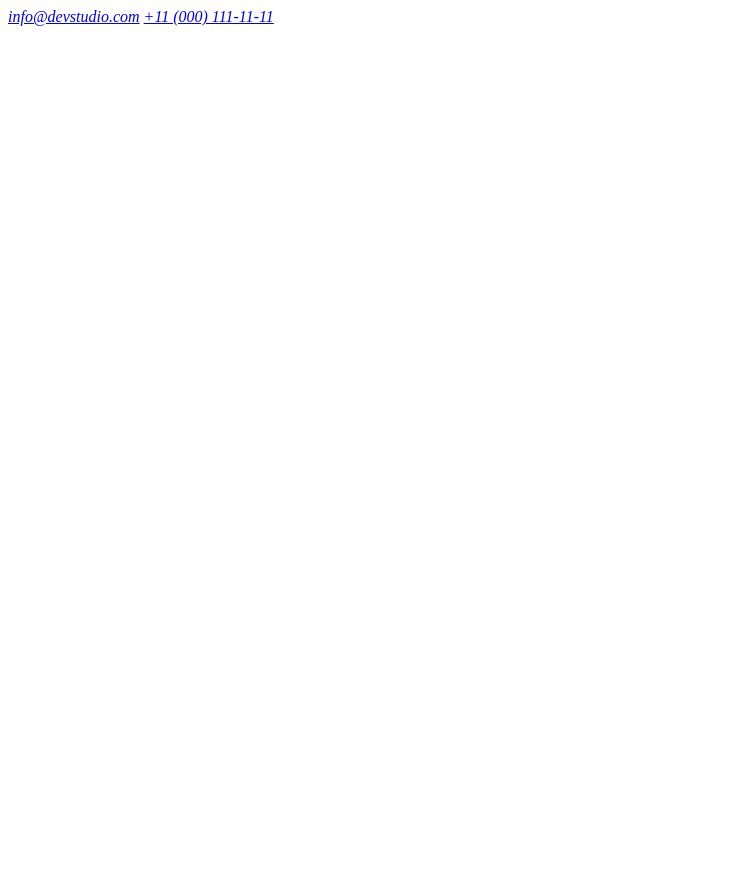
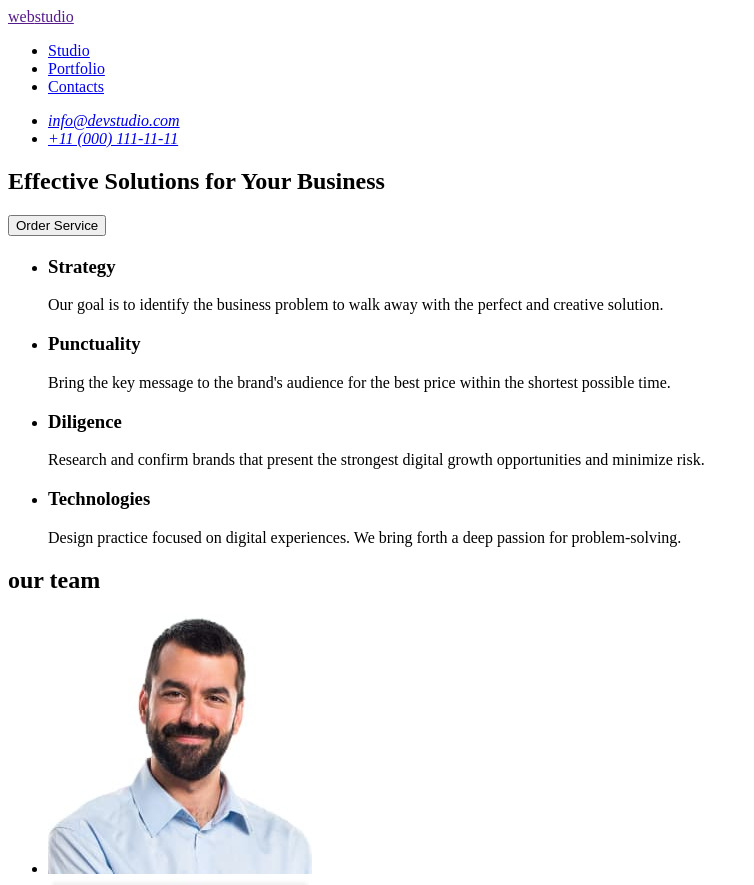
Before and after one commit to 13DDC/goit-markup-hw-01, a plain HTML site: page index.html in a window 1280 px wide. Shown: the top 885 px of the page, without its empty margins (0-754 px from the left). Before the commit the page ends 800 px from the top, so only its background shows below. Drawn offline with Linux system fonts and the light colour scheme.

Commit message:
new photo

```diff
--- a/index.html
+++ b/index.html
@@ -4,17 +4,106 @@
     <meta charset="UTF-8" />
     <meta http-equiv="X-UA-Compatible" content="IE=edge" />
     <meta name="viewport" content="width=device-width, initial-scale=1.0" />
-    <title>Document</title>
+    <title>webstudio</title>
   </head>
   <body>
     <header>
-      <nav></nav>
+      <nav>
+        <div>
+          <a href=""><span>web</span>studio</a>
+        </div>
+        <ul>
+          <li><a href="#">Studio</a></li>
+          <li><a href="#">Portfolio</a></li>
+          <li><a href="#">Contacts</a></li>
+        </ul>
+      </nav>
       <address>
-        <a href="mailto:info@devstudio.com">info@devstudio.com</a>
-        <a href="tel:+110001111111">+11 (000) 111-11-11</a>
+        <ul>
+          <li>
+            <a href="mailto:info@devstudio.com">info@devstudio.com</a>
+          </li>
+          <li>
+            <a href="tel:+110001111111">+11 (000) 111-11-11</a>
+          </li>
+        </ul>
       </address>
     </header>
-    <main></main>
-    <footer></footer>
+    <main>
+      <section>
+        <h1>Effective Solutions for Your Business</h1>
+        <button type="button">Order Service</button>
+      </section>
+      <section>
+        <h2><!-- about company --></h2>
+        <ul>
+          <li>
+            <h3>Strategy</h3>
+            <p>
+              Our goal is to identify the business problem to walk away with the
+              perfect and creative solution.
+            </p>
+          </li>
+          <li>
+            <h3>Punctuality</h3>
+            <p>
+              Bring the key message to the brand's audience for the best price
+              within the shortest possible time.
+            </p>
+          </li>
+          <li>
+            <h3>Diligence</h3>
+            <p>
+              Research and confirm brands that present the strongest digital
+              growth opportunities and minimize risk.
+            </p>
+          </li>
+          <li>
+            <h3>Technologies</h3>
+            <p>
+              Design practice focused on digital experiences. We bring forth a
+              deep passion for problem-solving.
+            </p>
+          </li>
+        </ul>
+      </section>
+      <h2>our team</h2>
+      <ul>
+        <li>
+          <img src="images/img.jpg" alt="markphoto" width="264" height="260" />
+        </li>
+        <li>
+          <img
+            src="images/TeamCard2.jpg"
+            alt="tomphoto"
+            width="264"
+            height="348"
+          />
+        </li>
+        <li>
+          <img
+            src="images/TeamCard3.jpg"
+            alt="camilaphoto"
+            width="264"
+            height="348"
+          />
+        </li>
+        <li>
+          <img
+            src="images/TeamCard4.jpg"
+            alt="danielphoto"
+            width="264"
+            height="348"
+          />
+        </li>
+      </ul>
+    </main>
+    <footer>
+      <a href=""><span>web</span>studio</a>
+      <p>
+        Increase the flow of customers and sales for your business with digital
+        marketing & growth solutions.
+      </p>
+    </footer>
   </body>
 </html>
```
Also changed, not shown: images/TeamCard2.jpg (added), images/TeamCard3.jpg (added), images/TeamCard4.jpg (added), images/img.jpg (added), imeges/Team Card 2.jpg (deleted), imeges/Team Card 3.jpg (deleted), imeges/Team Card 4.jpg (deleted), imeges/img.jpg (deleted).
